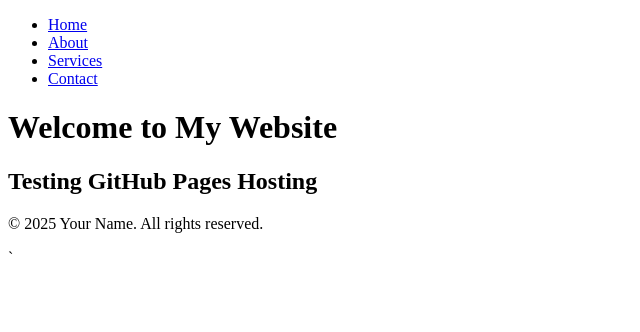
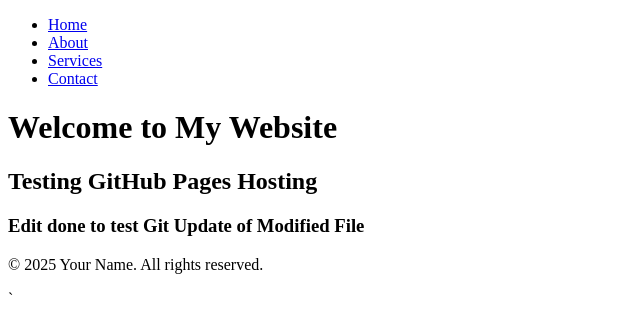
Before and after one commit to brianmccln/Github-Test-Site, a plain HTML site: page index.html in a window 1280 px wide. Shown: the whole page, without its empty margins (0-640 px from the left). Drawn offline with Linux system fonts and the light colour scheme.

Commit message:
add h3 to index

```diff
--- a/index.html
+++ b/index.html
@@ -40,6 +40,7 @@
   <main>
     <h1>Welcome to My Website</h1>
     <h2>Testing GitHub Pages Hosting</h2>
+    <h3>Edit done to test Git Update of Modified File</h3>
     <!-- Page content goes here -->
   </main>
 
```
